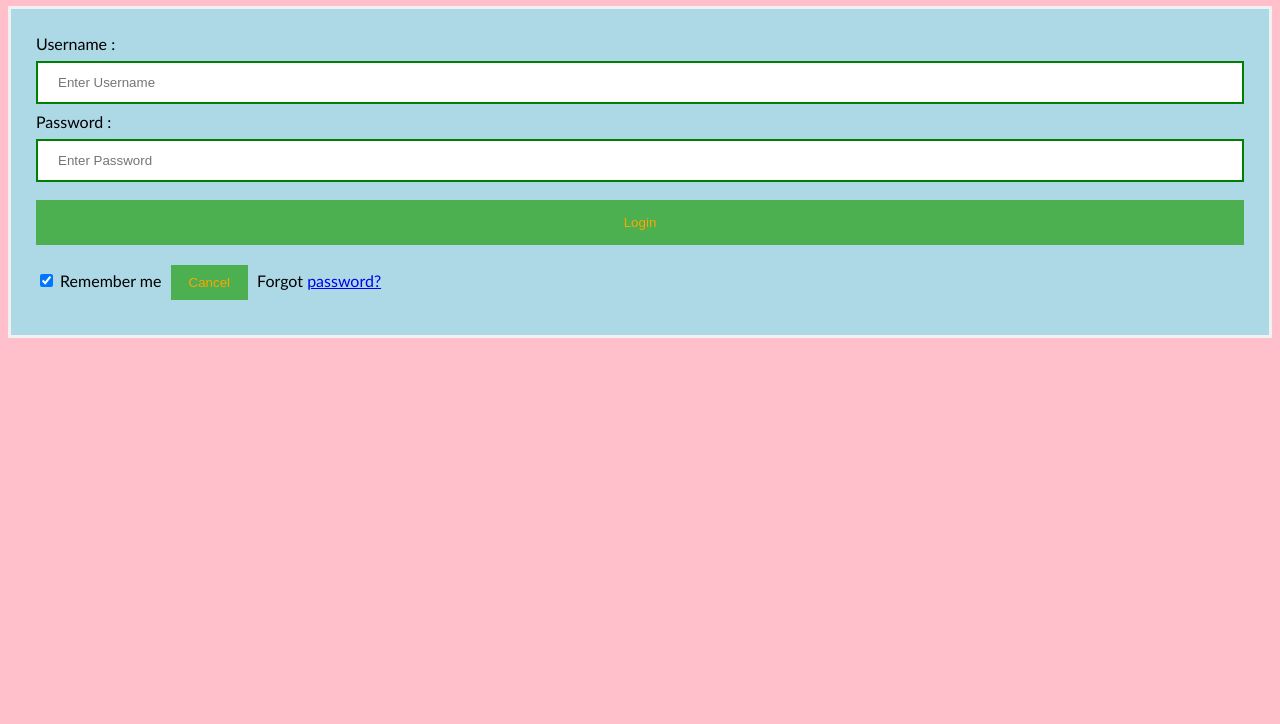
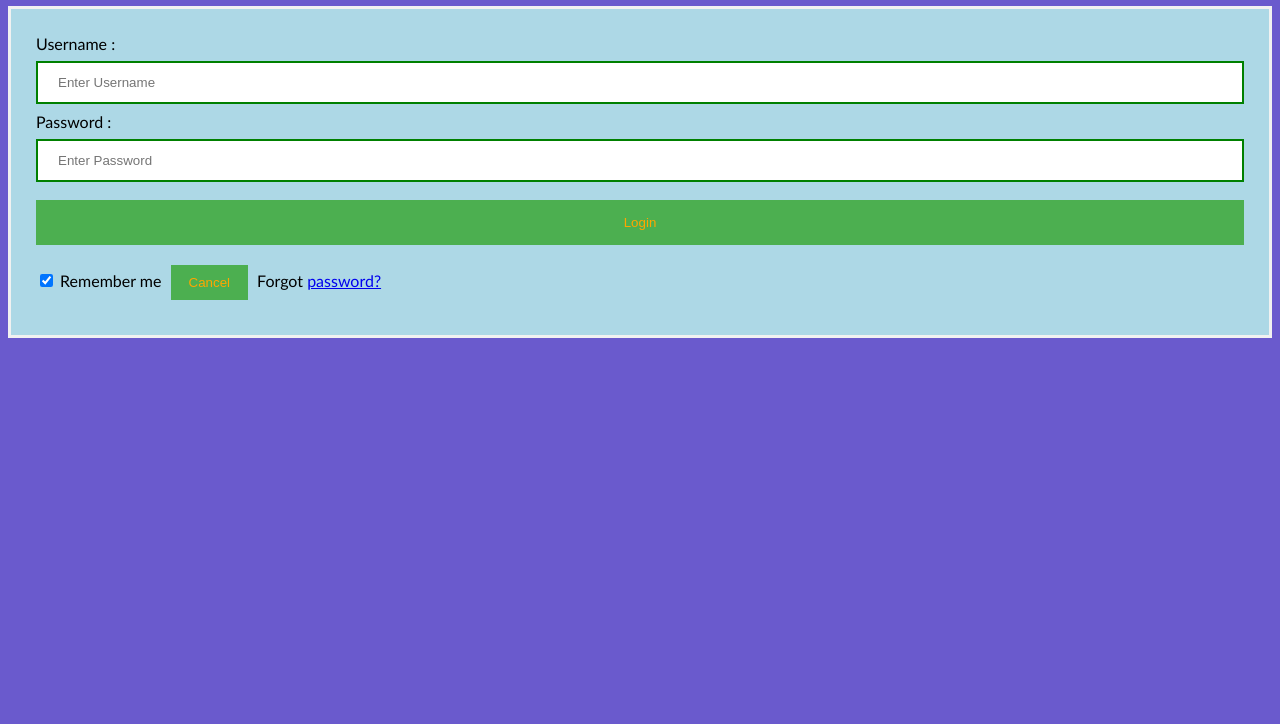
Before and after one commit to yashpatil55/HtmlLoginPage, a website: page public/index.html in a window 1280 px wide. Shown: the part 76-800 px from the top of the page. Drawn offline with Linux system fonts and the light colour scheme.

Commit message:
Update index.html

```diff
--- a/public/index.html
+++ b/public/index.html
@@ -6,7 +6,7 @@
 <style>
 Body {
   font-family: Calibri, Helvetica, sans-serif;
-  background-color: pink;
+  background-color: SlateBlue;
 }
 button {
        background-color: #4CAF50;
```
